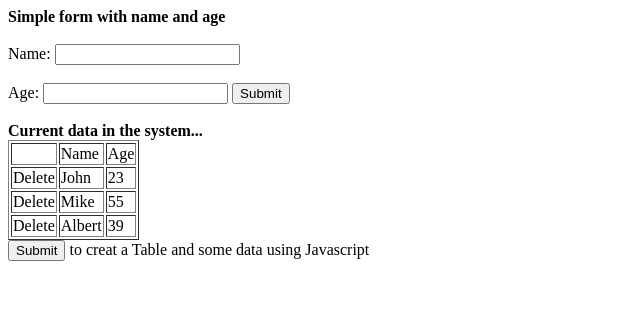
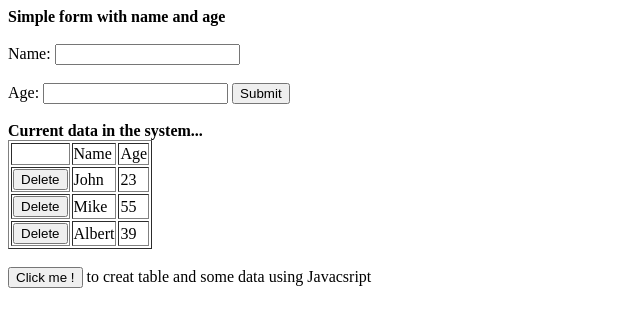
Before and after one commit to KimmThanh/html-tutorial, a plain HTML site: page day 2/ex5.2.html in a window 1280 px wide. Shown: the whole page, without its empty margins (0-640 px from the left). Drawn offline with Linux system fonts and the light colour scheme.

Commit message:
gui lai bai 5.2
Signed-off-by: kimmthanh <mocthanh2001@gmail.com>

```diff
--- a/day 2/ex5.2.html
+++ b/day 2/ex5.2.html
@@ -17,21 +17,21 @@
 			<td> Age </td>
 		</tr>
 		<tr>
-			<td> Delete </td>
+			<td> <button type="button">Delete</button> </td>
 			<td> John </td>
 			<td> 23 </td>
 		</tr>
 		<tr>
-			<td> Delete </td>
+			<td> <button type="button">Delete </td>
 			<td> Mike </td>
 			<td> 55 </td>
 		</tr>
 		<tr>
-			<td> Delete </td>
+			<td> <button type="button">Delete </td>
 			<td> Albert </td>
 			<td> 39 </td>
 		</tr>
-	</table>
-	<input type="submit"> to creat a Table and some data using Javascript</label>
+	</table></br>
+	<button type="button"> Click me !</button> to creat table and some data using Javacsript
 </body>
 </html>
```
